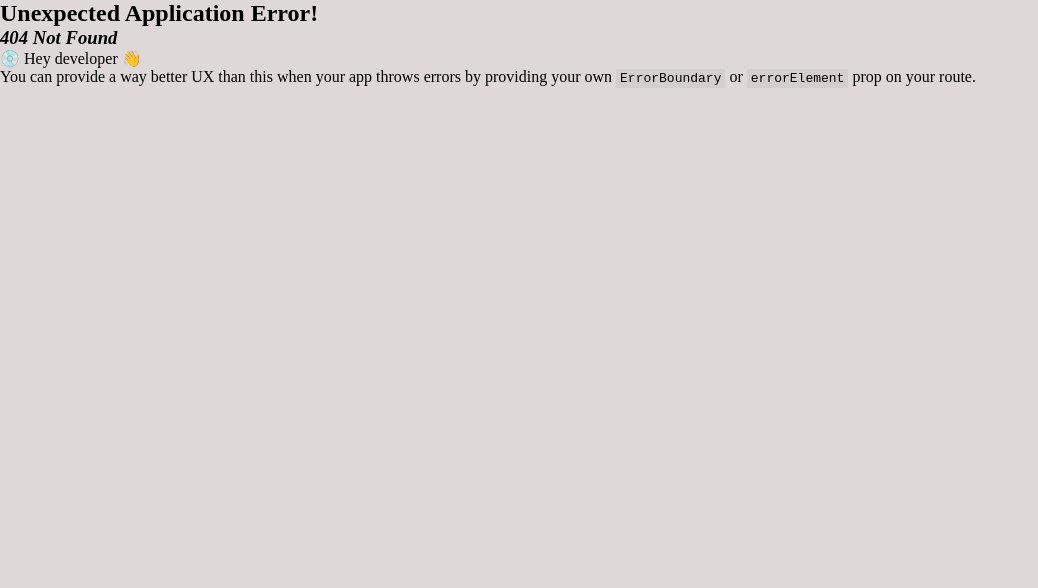
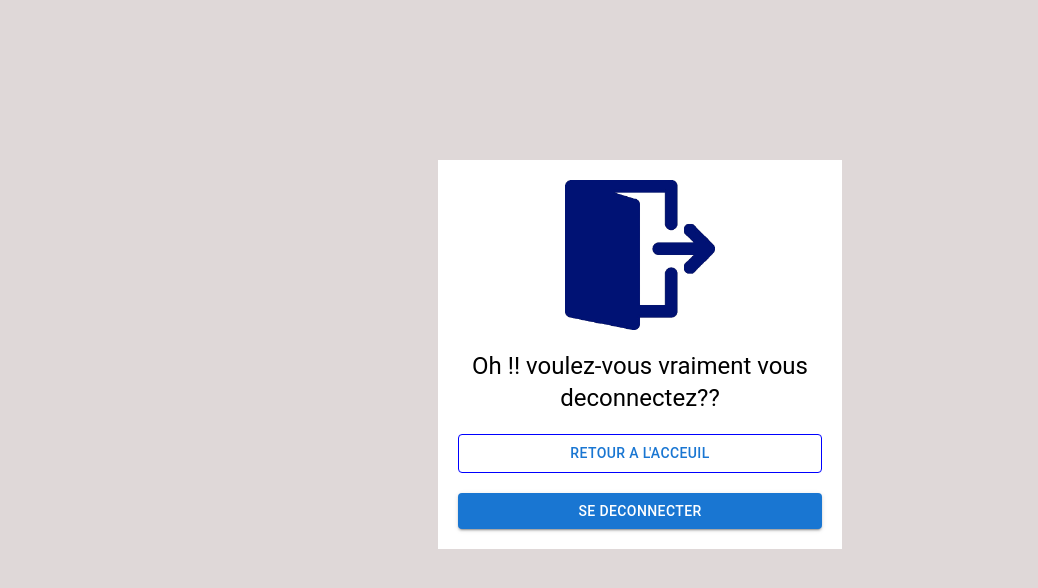
Before and after one commit to eray-mutabesha/Mywalet, a React (Vite) app: page /deconnexion in a window 1280 px wide. Before the commit this address had no page. Shown: the top 588 px of the page, without its empty margins (0-1038 px from the left). Built offline with nearby package versions, Linux system fonts and the light colour scheme.

Commit message:
logout end

```diff
--- a/src/Pages/Acceuil/component/Paramettre.jsx
+++ b/src/Pages/Acceuil/component/Paramettre.jsx
@@ -3,6 +3,9 @@ import Button from '@mui/material/Button';
 import Menu from '@mui/material/Menu';
 import MenuItem from '@mui/material/MenuItem';
 import { useNavigate } from 'react-router-dom';
+
+
+
 export default function Paramettre() {
   const [anchorEl, setAnchorEl] = React.useState(null);
   const open = Boolean(anchorEl);
@@ -11,8 +14,8 @@ export default function Paramettre() {
   const handleClick = (event) => {
     setAnchorEl(event.currentTarget);
   };
-  const handleClose = () => {
-    setAnchorEl(null);
+  const handleDeconnexion = () => {
+    navigate("/deconnexion")
   };
   const handUtilisateur =()=>{
    navigate("/pageutilisateur")
@@ -33,13 +36,12 @@ export default function Paramettre() {
         id="basic-menu"
         anchorEl={anchorEl}
         open={open}
-        onClose={handleClose}
         MenuListProps={{
           'aria-labelledby': 'basic-button',
         }}
       >
         <MenuItem onClick={handUtilisateur}>Utilisateur</MenuItem>
-        <MenuItem onClick={handleClose}>Deconnexion</MenuItem>
+        <MenuItem onClick={handleDeconnexion}>Deconnexion</MenuItem>
       </Menu>
     </div>
   );
--- /dev/null
+++ b/src/Pages/ComponentPages/Deconnexion.jsx
@@ -0,0 +1,45 @@
+import React from 'react'
+import { Stack,Box,Typography,TextField,Button,Link} from '@mui/material'
+import './components.css/Deconnexion.css'
+import { useNavigate } from 'react-router-dom'
+
+function Deconnexion() {
+    const navigate=useNavigate();
+    const handleAcceuil=()=>{
+     navigate("/")
+    }
+    const handleout=()=>{
+        localStorage.clear();
+        navigate("/connexion")
+    }
+  return (
+    <Box sx={{
+        marginTop:"20vh",
+        width:"30%",
+        marginLeft:"auto",
+        marginRight:"auto",
+        background:"white",
+        padding:"10px"
+    }}>
+    <Box  sx={{
+        display:"grid",
+        gap:"20px",
+        textAlign:"center",
+        margin:"10px "
+
+
+    }}>
+   <img src='public\logoutimage-removebg-preview.png' alt='logoutimage' className='logoutimage'/>
+        <Typography variant="h5">Oh !! voulez-vous vraiment vous deconnectez??</Typography>
+        <Button sx={{border:"1px solid blue"}}  onClick={handleAcceuil}>
+            Retour a l'Acceuil
+        </Button>
+        <Button variant="contained"  onClick={handleout}>
+            Se deconnecter
+        </Button>
+    </Box>
+    </Box>
+  )
+}
+
+export default Deconnexion
--- /dev/null
+++ b/src/Pages/ComponentPages/components.css/Deconnexion.css
@@ -0,0 +1,4 @@
+.logoutimage{
+    margin: auto;
+    width: 150px;
+}
--- a/src/Pages/ComponentPages/components.css/Utilisateur.css
+++ b/src/Pages/ComponentPages/components.css/Utilisateur.css
@@ -23,10 +23,8 @@ section div img{
 
 }
 .identities nav p span{
-    /* border: 1px solid black; */
     padding: 5px;
     border-radius: 5px;
-    /* margin: 10px; */
 }
 .identities nav{
     display: flex;
--- a/src/main.jsx
+++ b/src/main.jsx
@@ -9,6 +9,7 @@ import { Toaster } from 'react-hot-toast'
 import LesSorties from './Pages/ComponentPages/LesSorties.jsx'
 import TableauDesSorties from './Pages/ComponentPages/TableauDesSorties.jsx'
 import UtilisateurPage from './Pages/ComponentPages/UtilisateurPage.jsx'
+import Deconnexion from './Pages/ComponentPages/Deconnexion.jsx'
 
 
 const routes=createBrowserRouter([
@@ -39,8 +40,11 @@ const routes=createBrowserRouter([
   {
     path:"/pageutilisateur",
     element:<UtilisateurPage />
+  },
+  {
+   path:"/deconnexion",
+   element:<Deconnexion />
   }
-
 ])
 
 ReactDOM.createRoot(document.getElementById('root')).render(
```
